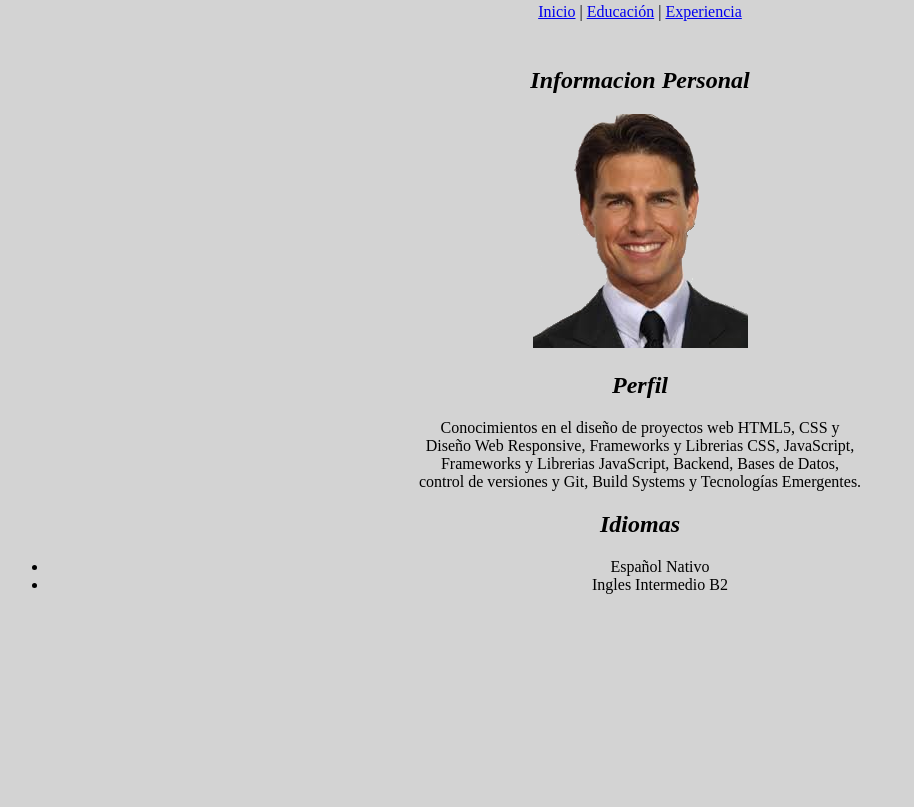
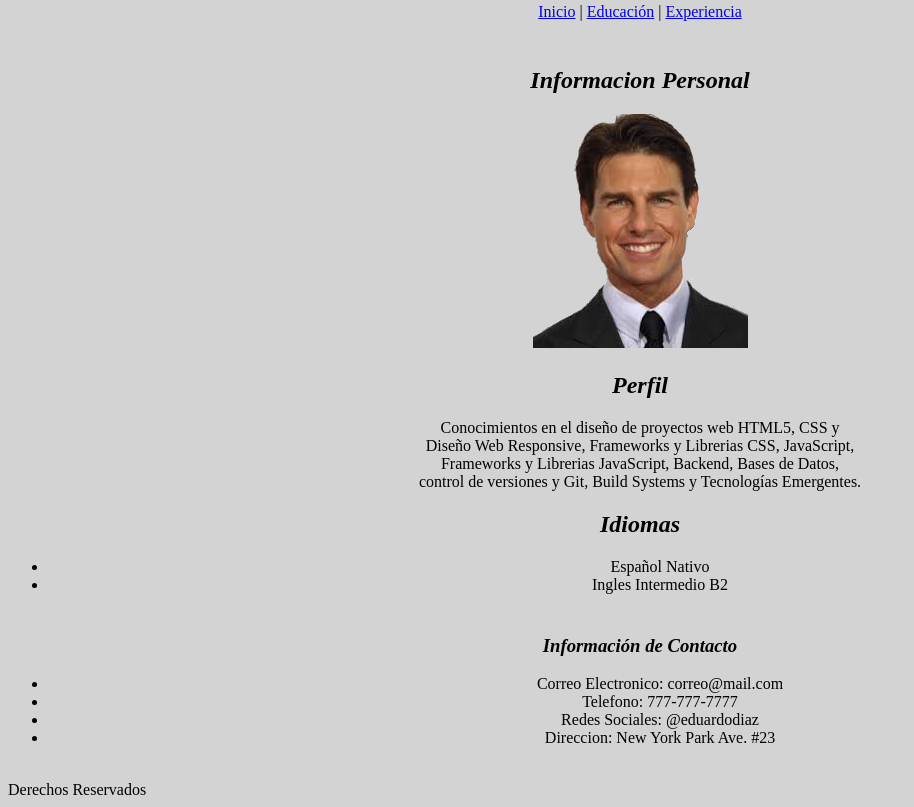
Before and after one commit to edocodemaster/FundamentosdeHTML_Eduardo_Diaz_EvaluacionFinal, a plain HTML site: page index.html in a window 1280 px wide. Shown: the part 548-1355 px from the top of the page, without its empty margins (0-914 px from the left). Before the commit the page ends 1158 px from the top, so only its background shows below. Drawn offline with Linux system fonts and the light colour scheme.

Commit message:
se agrega un footer con informacion personal, punto 7

```diff
--- a/index.html
+++ b/index.html
@@ -65,5 +65,21 @@
               </ul>
         </p>
     </div>
+    <!--(7) PIE DE PAGINA-->
+    <footer>
+      <div align="center">
+        <P>
+          <h3><em><br />Información de Contacto</em></h3>
+          <ul>
+            <li>Correo Electronico: correo@mail.com</li>
+            <li>Telefono: 777-777-7777</li>
+            <li>Redes Sociales: @eduardodiaz</li>
+            <li>Direccion: New York Park Ave. #23</li>
+          </ul>
+        </P>
+      </div>
+      <br />
+      Derechos Reservados
+    </footer>
   </body>
 </html>
```
